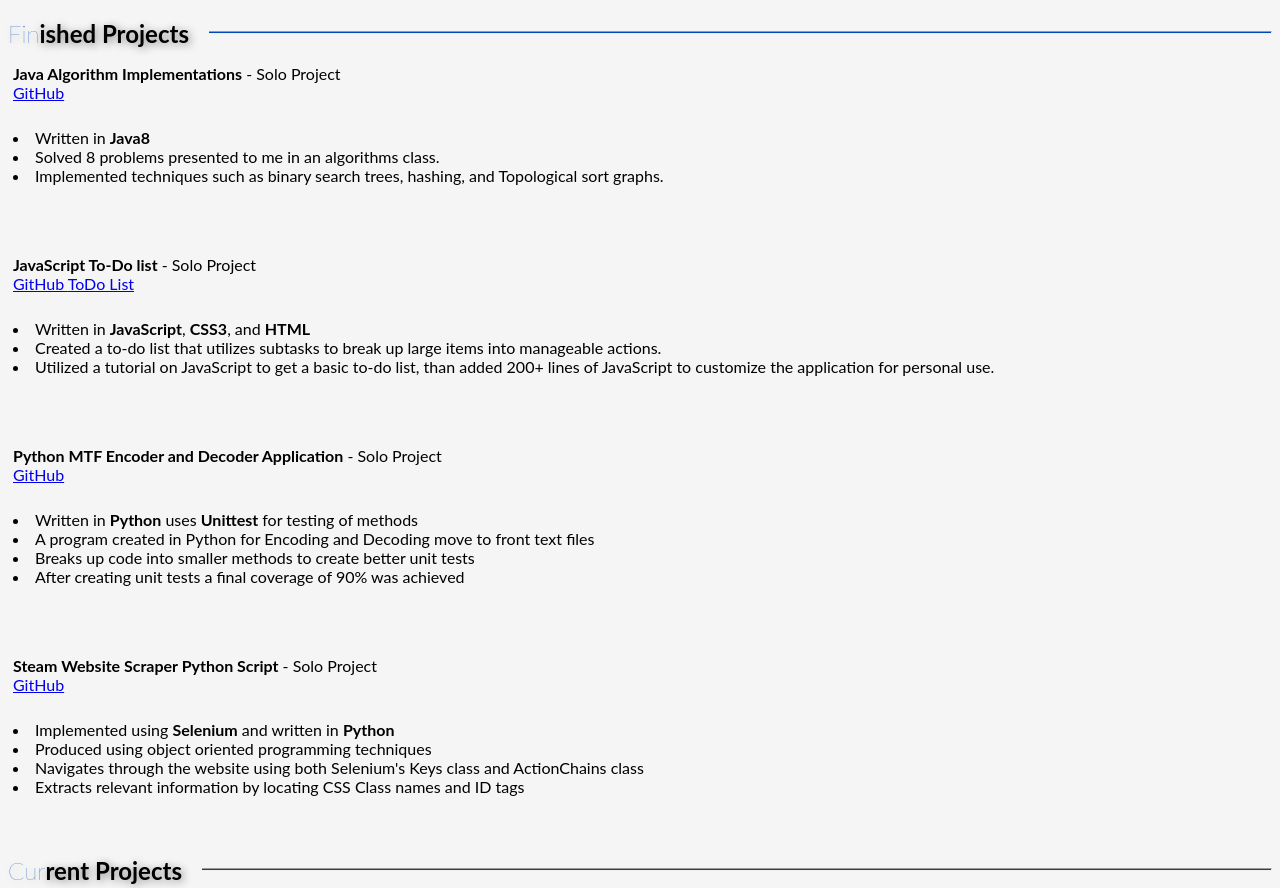
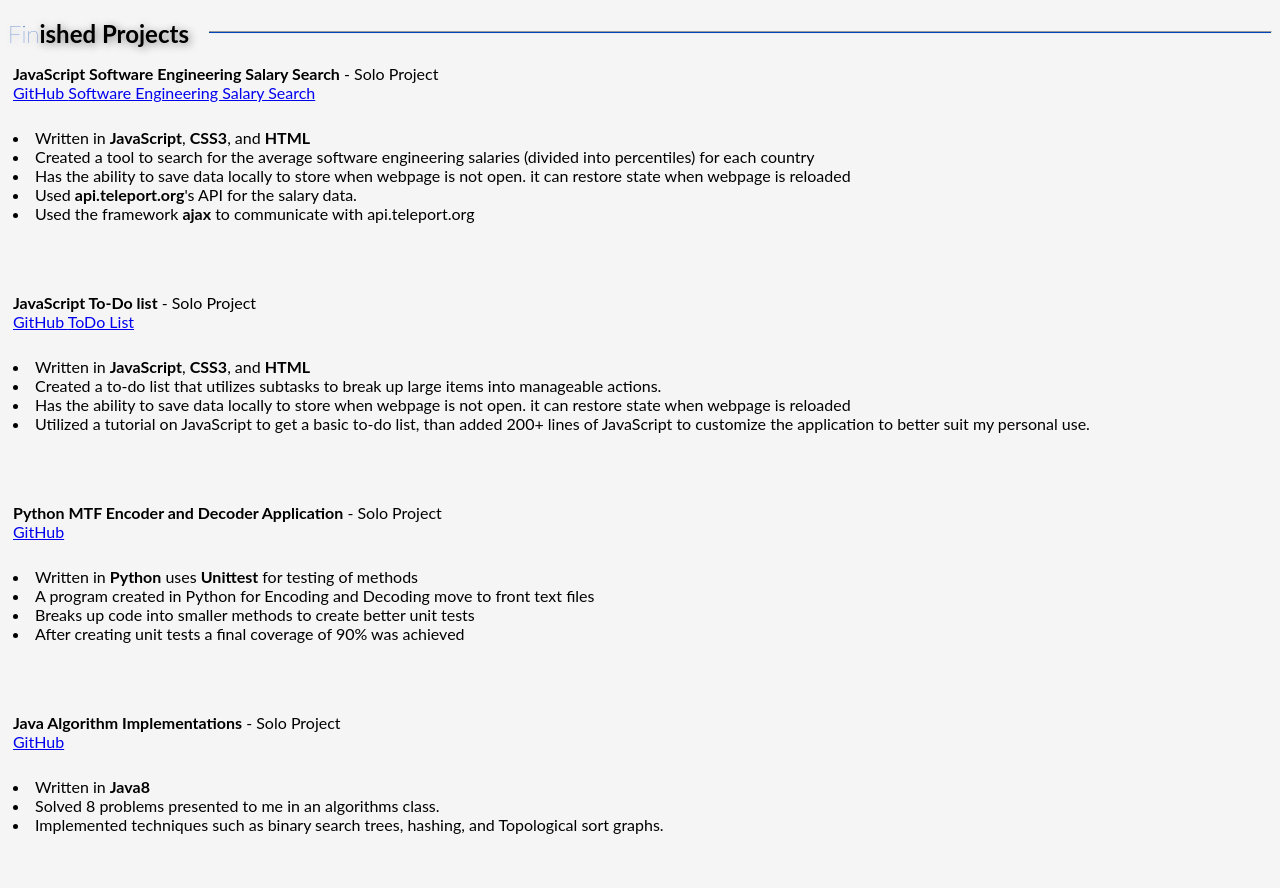
Before and after one commit to RileyJRaso/RileyJRaso.github.io, a plain HTML site: page Projects.html in a window 1280 px wide. Shown: the part 153-1041 px from the top of the page. Drawn offline with Linux system fonts and the light colour scheme.

Commit message:
Added "JavaScript Software Engineering Salary Search" to project list

```diff
--- a/Projects.html
+++ b/Projects.html
@@ -2,7 +2,7 @@
   <html>
 
     <head>
-      <title>Riley Raso - Projects </title>
+      <title>Riley Raso - Personal Projects </title>
       <link rel = "stylesheet" type = "text/css" href = "style_Personal.css">
     </head>
 
@@ -18,7 +18,7 @@
         </ul>
       </nav>
 
-      <h1> List of Projects</h1>
+      <h1> List of Personal Projects</h1>
 
       <div class = "Coding">
         <div class = "Heading">
@@ -27,11 +27,14 @@
         </div>
         <div class = "resume">
           <p>
-            <Strong>Java Algorithm Implementations</strong> - Solo Project
-            </br> <a href = "https://github.com/RileyJRaso/Java-algorithms"> GitHub </a>
-              <li>Written in <Strong>Java8</Strong></li>
-              <li>Solved 8 problems presented to me in an algorithms class.</li>
-              <li>Implemented techniques such as binary search trees, hashing, and Topological sort graphs.</li>
+            <Strong>JavaScript Software Engineering Salary Search</strong> - Solo Project
+            </br> <a href = "https://github.com/RileyJRaso/JS_SoftwareEngineerSalarySearch"> GitHub </a>
+            <a href = "https://rileyjraso.github.io/JS_SoftwareEngineerSalarySearch/"> Software Engineering Salary Search </a>
+              <li>Written in <Strong>JavaScript</Strong>, <Strong>CSS3</Strong>, and <Strong>HTML</Strong></li>
+              <li>Created a tool to search for the average software engineering salaries (divided into percentiles) for each country</li>
+              <li>Has the ability to save data locally to store when webpage is not open. it can restore state when webpage is reloaded</li>
+              <li>Used <Strong>api.teleport.org</Strong>'s API for the salary data.</li>
+              <li>Used the framework <Strong>ajax</Strong> to communicate with api.teleport.org</li>
           </p>
         </div>
         <div class = "resume">
@@ -41,7 +44,8 @@
             <a href = "https://rileyjraso.github.io/JS_TodoList/"> ToDo List </a>
               <li>Written in <Strong>JavaScript</Strong>, <Strong>CSS3</Strong>, and <Strong>HTML</Strong></li>
               <li>Created a to-do list that utilizes subtasks to break up large items into manageable actions.</li>
-              <li>Utilized a tutorial on JavaScript to get a basic to-do list, than added 200+ lines of JavaScript to customize the application for personal use.</li>
+              <li>Has the ability to save data locally to store when webpage is not open. it can restore state when webpage is reloaded</li>
+              <li>Utilized a tutorial on JavaScript to get a basic to-do list, than added 200+ lines of JavaScript to customize the application to better suit my personal use.</li>
           </p>
         </div>
         <div class = "resume">
@@ -52,6 +56,15 @@
               <li>A program created in Python for Encoding and Decoding move to front text files</li>
               <li>Breaks up code into smaller methods to create better unit tests</li>
               <li>After creating unit tests a final coverage of 90% was achieved</li>
+          </p>
+        </div>
+        <div class = "resume">
+          <p>
+            <Strong>Java Algorithm Implementations</strong> - Solo Project
+            </br> <a href = "https://github.com/RileyJRaso/Java-algorithms"> GitHub </a>
+              <li>Written in <Strong>Java8</Strong></li>
+              <li>Solved 8 problems presented to me in an algorithms class.</li>
+              <li>Implemented techniques such as binary search trees, hashing, and Topological sort graphs.</li>
           </p>
         </div>
         <div class = "resume">
```
